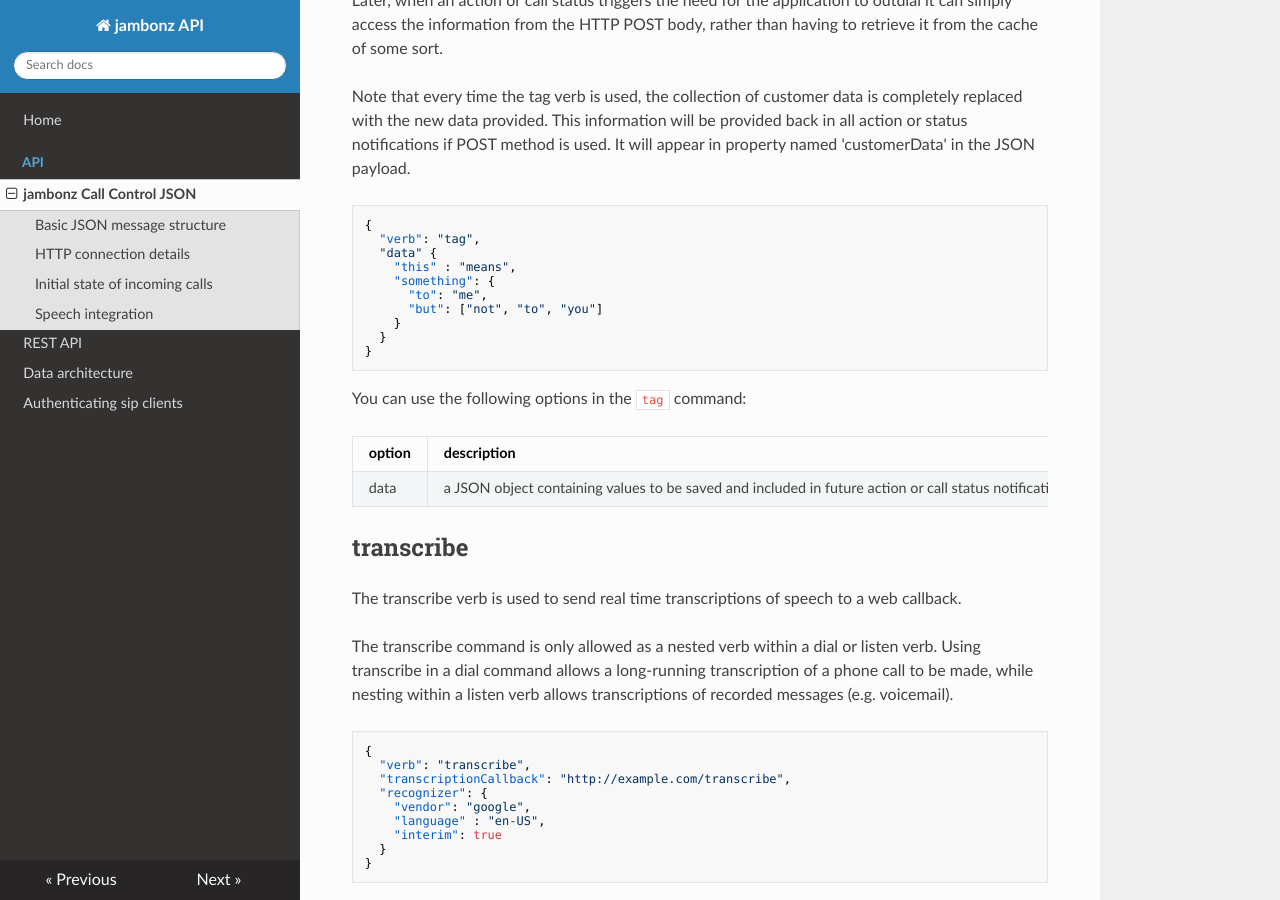
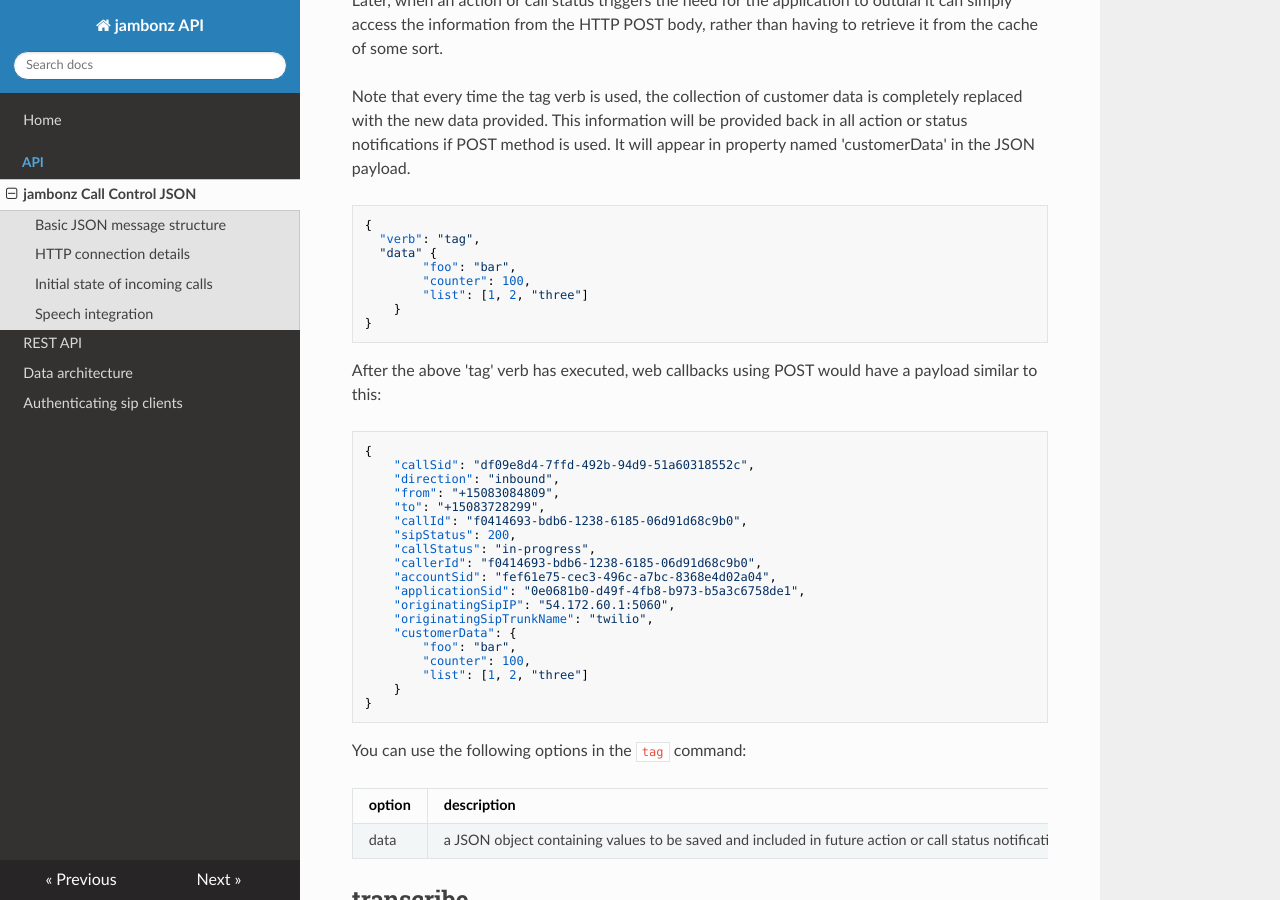
Before and after one commit to jambonz/jambonz-docs, an MkDocs documentation site: the page built from docs/jambonz.md, in a window 1280 px wide and 900 px high, scrolled down 13878 px. Built offline with MkDocs 1.6.1, drawn with Linux system fonts in a browser that asks for light colours; nearby versions of some CDN libraries.

Commit message:
tag detail

````diff
--- a/docs/jambonz.md
+++ b/docs/jambonz.md
@@ -536,12 +536,33 @@ Note that every time the tag verb is used, the collection of customer data is co
 {
   "verb": "tag",
   "data" {
-    "this" : "means",
-    "something": {
-      "to": "me",
-      "but": ["not", "to", "you"]
-    }
-  }
+		"foo": "bar",
+		"counter": 100,
+		"list": [1, 2, "three"]
+	}
+}
+```
+
+After the above 'tag' verb has executed, web callbacks using POST would have a payload similar to this:
+```
+{
+	"callSid": "df09e8d4-7ffd-492b-94d9-51a60318552c",
+	"direction": "inbound",
+	"from": "+15083084809",
+	"to": "+15083728299",
+	"callId": "f0414693-bdb6-1238-6185-06d91d68c9b0",
+	"sipStatus": 200,
+	"callStatus": "in-progress",
+	"callerId": "f0414693-bdb6-1238-6185-06d91d68c9b0",
+	"accountSid": "fef61e75-cec3-496c-a7bc-8368e4d02a04",
+	"applicationSid": "0e0681b0-d49f-4fb8-b973-b5a3c6758de1",
+	"originatingSipIP": "54.172.60.1:5060",
+	"originatingSipTrunkName": "twilio",
+	"customerData": {
+		"foo": "bar",
+		"counter": 100,
+		"list": [1, 2, "three"]
+	}
 }
 ```
 
````
